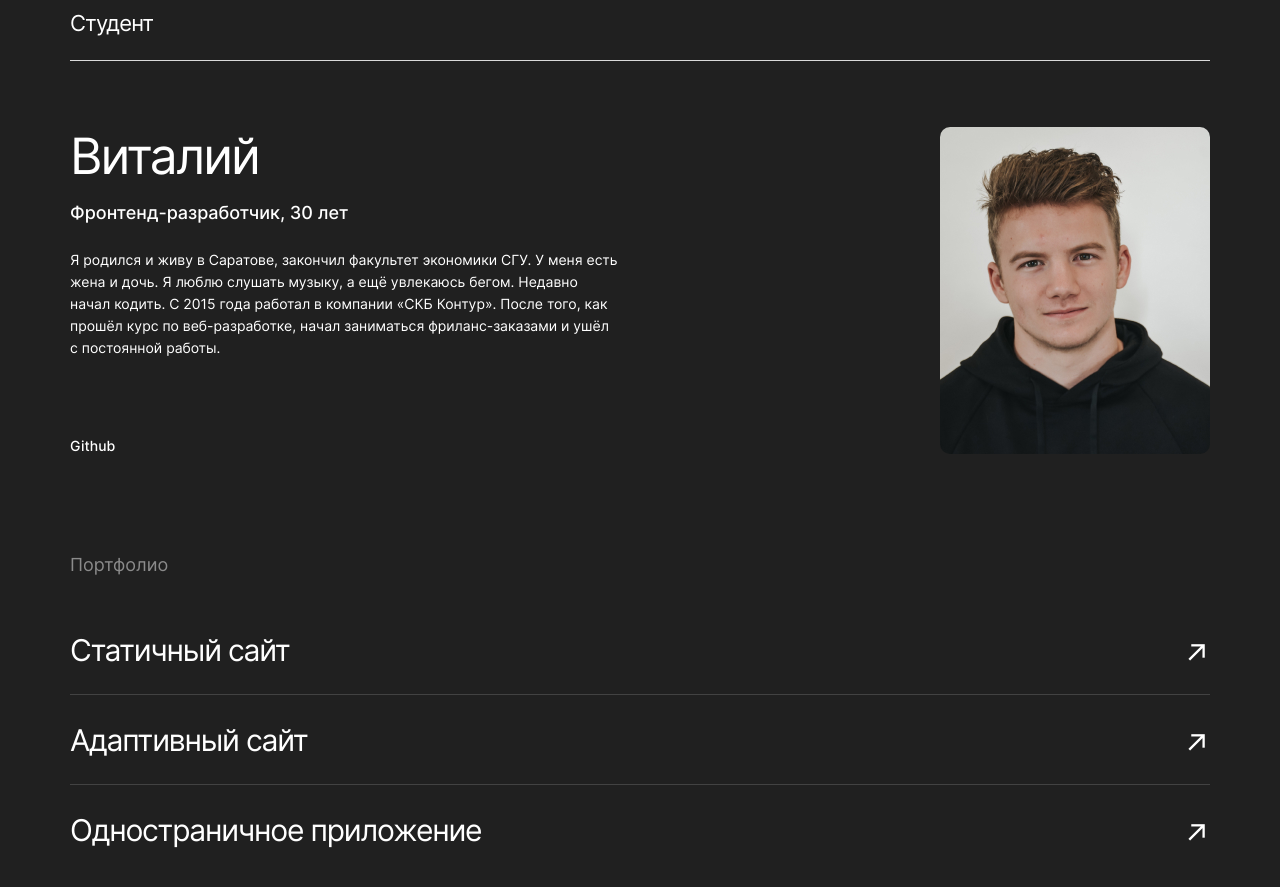
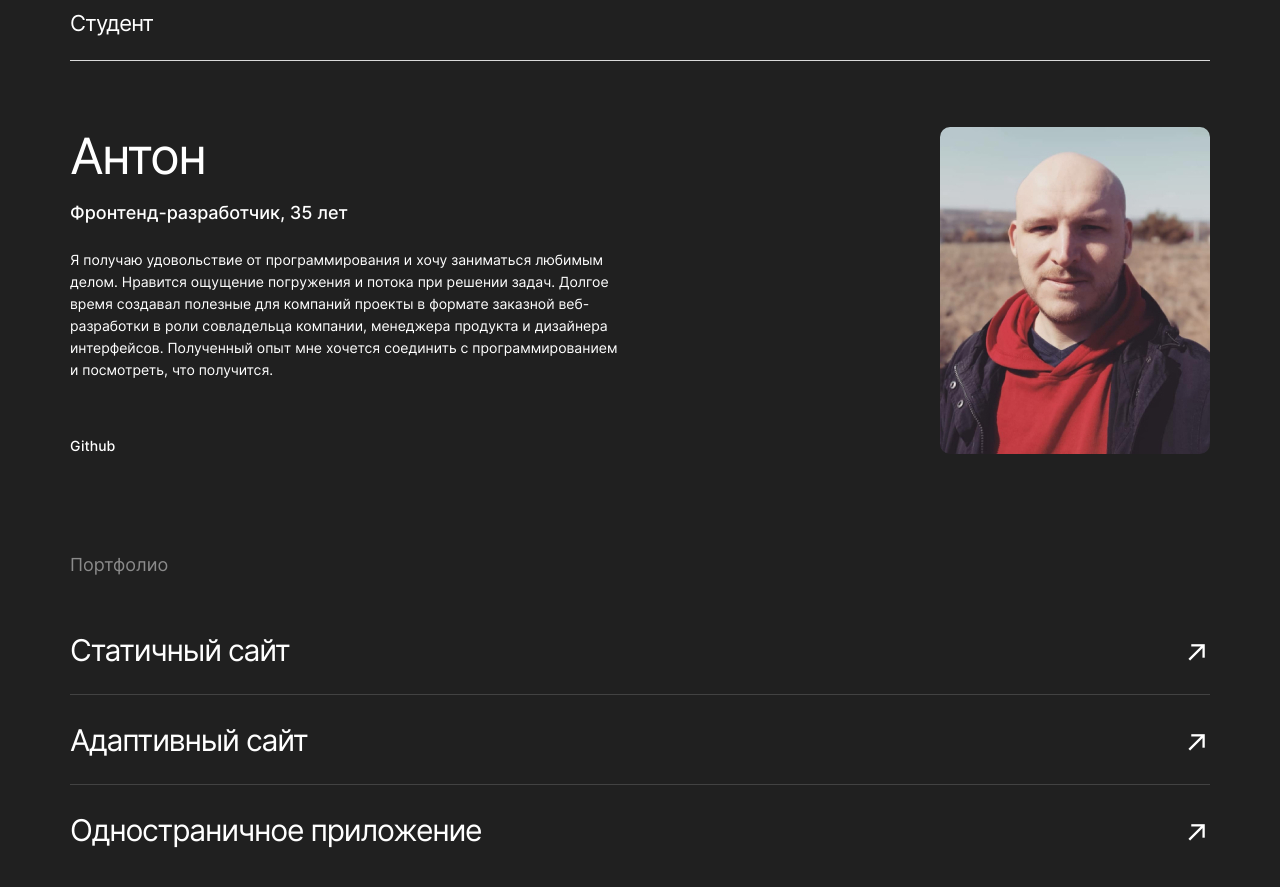
Before and after one commit to saveforweb/movies-explorer-frontend, a React (Create React App) app: page / in a window 1280 px wide. Shown: the part 1920-2807 px from the top of the page. Built offline with nearby package versions, Linux system fonts and the light colour scheme.

Commit message:
#1 final fixes

```diff
--- a/src/components/AboutMe/AboutMe.js
+++ b/src/components/AboutMe/AboutMe.js
@@ -8,10 +8,10 @@ function AboutMe() {
             <SectionHeader text="Студент" />
             <div className="about-me__profile">
                 <div className="about-me__profile-description">
-                    <h3 className="about-me__profile-description-title">Виталий</h3>
-                    <p className="about-me__profile-description-subtitle">Фронтенд-разработчик, 30 лет</p>
+                    <h3 className="about-me__profile-description-title">Антон</h3>
+                    <p className="about-me__profile-description-subtitle">Фронтенд-разработчик, 35 лет</p>
                     <p className="about-me__profile-description-text">
-                        Я&nbsp;родился и&nbsp;живу в&nbsp;Саратове, закончил факультет экономики СГУ. У&nbsp;меня есть жена и&nbsp;дочь. Я&nbsp;люблю слушать музыку, а&nbsp;ещё увлекаюсь бегом. Недавно начал кодить. С&nbsp;2015 года работал в&nbsp;компании &laquo;СКБ Контур&raquo;. После того, как прошёл курс по&nbsp;веб-разработке, начал заниматься фриланс-заказами и&nbsp;ушёл с&nbsp;постоянной работы.
+                        Я получаю удовольствие от программирования и хочу заниматься любимым делом. Нравится ощущение погружения и потока при решении задач. Долгое время создавал полезные для компаний проекты в формате заказной веб-разработки в роли совладельца компании, менеджера продукта и дизайнера интерфейсов. Полученный опыт мне хочется соединить с программированием и посмотреть, что получится.
                     </p>
                     <a href="https://github.com/saveforweb" target="_blank" rel="noreferrer" className="about-me__profile-description-link">Github</a>
                 </div>
--- a/src/components/Footer/Footer.js
+++ b/src/components/Footer/Footer.js
@@ -5,8 +5,8 @@ function Footer() {
             <div className="footer__block">
                 <p className="footer__block-copyright">© 2023</p>
                 <ul className="footer__block-list">
-                    <li className="footer__block-list-item"><a href="/" className="footer__block-list-item-link">Яндекс.Практикум</a></li>
-                    <li className="footer__block-list-item"><a href="/" className="footer__block-list-item-link">Github</a></li>
+                    <li className="footer__block-list-item"><a href="https://practicum.yandex.ru/" target="_blank" rel="noreferrer" className="footer__block-list-item-link">Яндекс.Практикум</a></li>
+                    <li className="footer__block-list-item"><a href="https://github.com/" target="_blank" rel="noreferrer" className="footer__block-list-item-link">Github</a></li>
                 </ul>
             </div>
         </footer>
```
Also changed, not shown: src/images/profile-photo.jpg.
